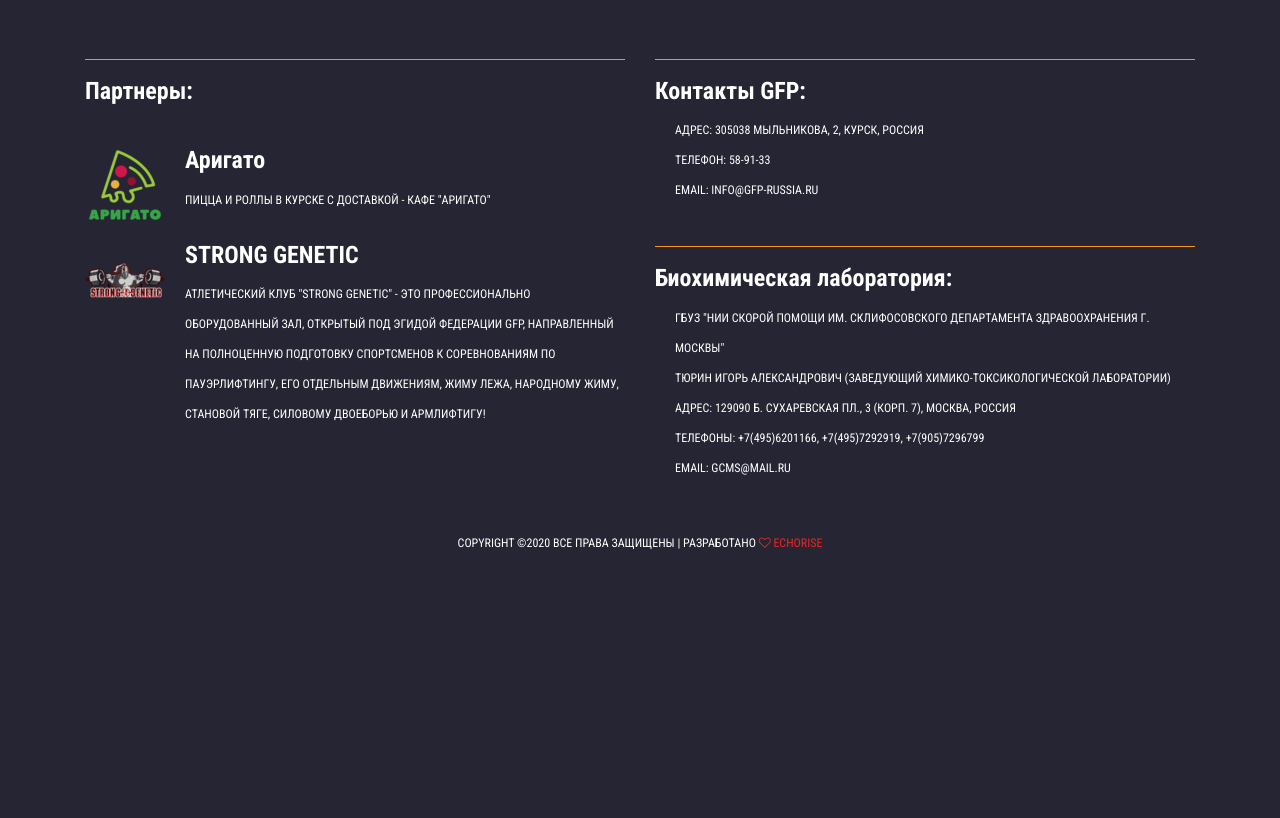
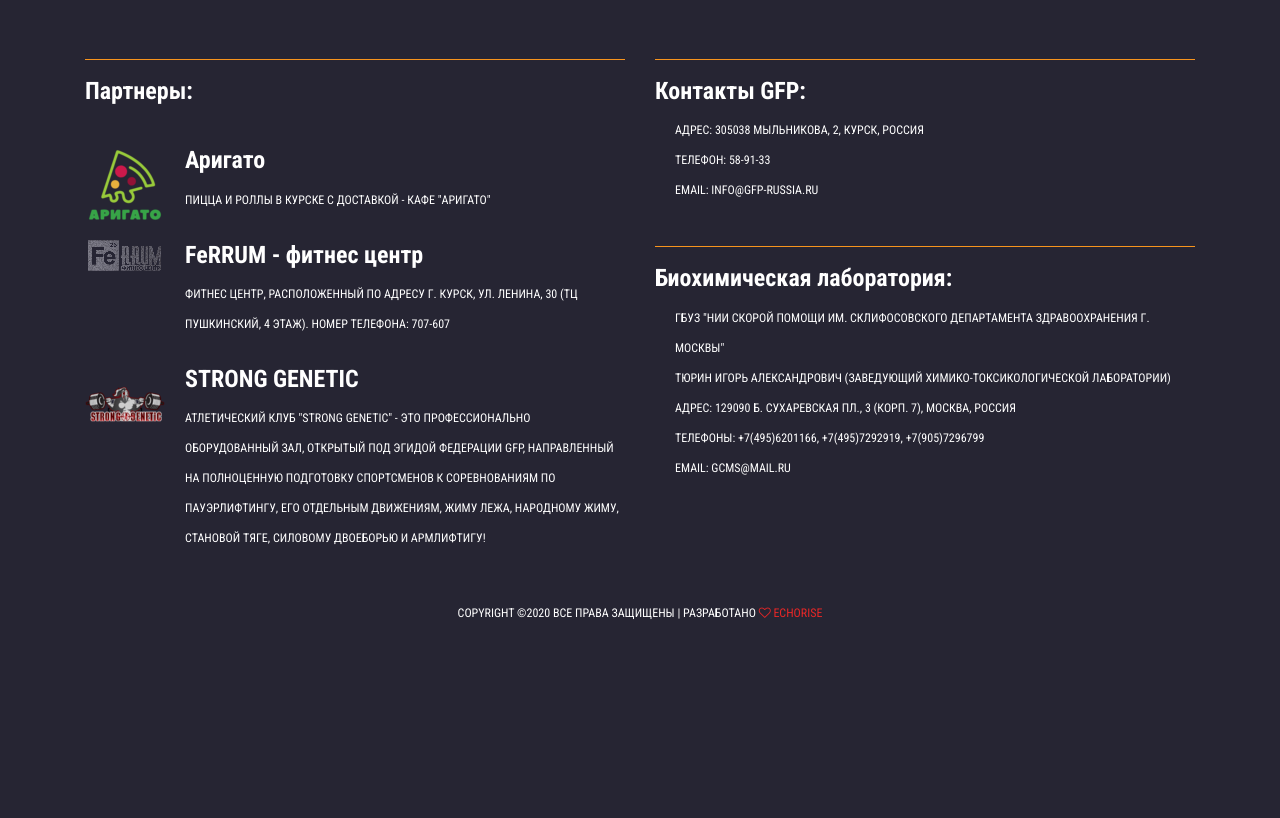
Before and after one commit to EchoFoe/gfp, a Django app: page /broadcast/ in a window 1280 px wide. Shown: the part 398-1216 px from the top of the page. Run offline with Django 3.2, Linux system fonts and the light colour scheme; data comes from the database, SQL or seed files in the repository; parts of the project's set-up code (start-up, migrations or seed data) failed here and were passed over; some libraries are stand-ins or nearby versions.

Commit message:
footer include static/img

```diff
--- a/templates/footer/footer.html
+++ b/templates/footer/footer.html
@@ -13,6 +13,13 @@
                         <div class="media-body">
                             <a href="http://arigato46.ru/" target="_blank"><h3>Аригато</h3></a>
                             <p>Пицца и роллы в Курске с доставкой - кафе "Аригато"</p>
+                        </div>
+                    </div>
+                    <div class="media post_item">
+                        <img src="../../static/img/ferrum8080.png" alt="post">
+                        <div class="media-body">
+                            <a href="http://ferrum31.ru/" target="_blank"><h3>FeRRUM - фитнес центр</h3></a>
+                            <p>Фитнес центр, расположенный по адресу г. Курск, ул. Ленина, 30 (ТЦ Пушкинский, 4 этаж). Номер телефона: 707-607</p>
                         </div>
                     </div>
                     <div class="media post_item">
```
Also changed, not shown: static/img/ferrum8080.png (added), static/static_dev/img/ferrum8080.png (added), static/static_prod/img/ferrum8080.png (added).
